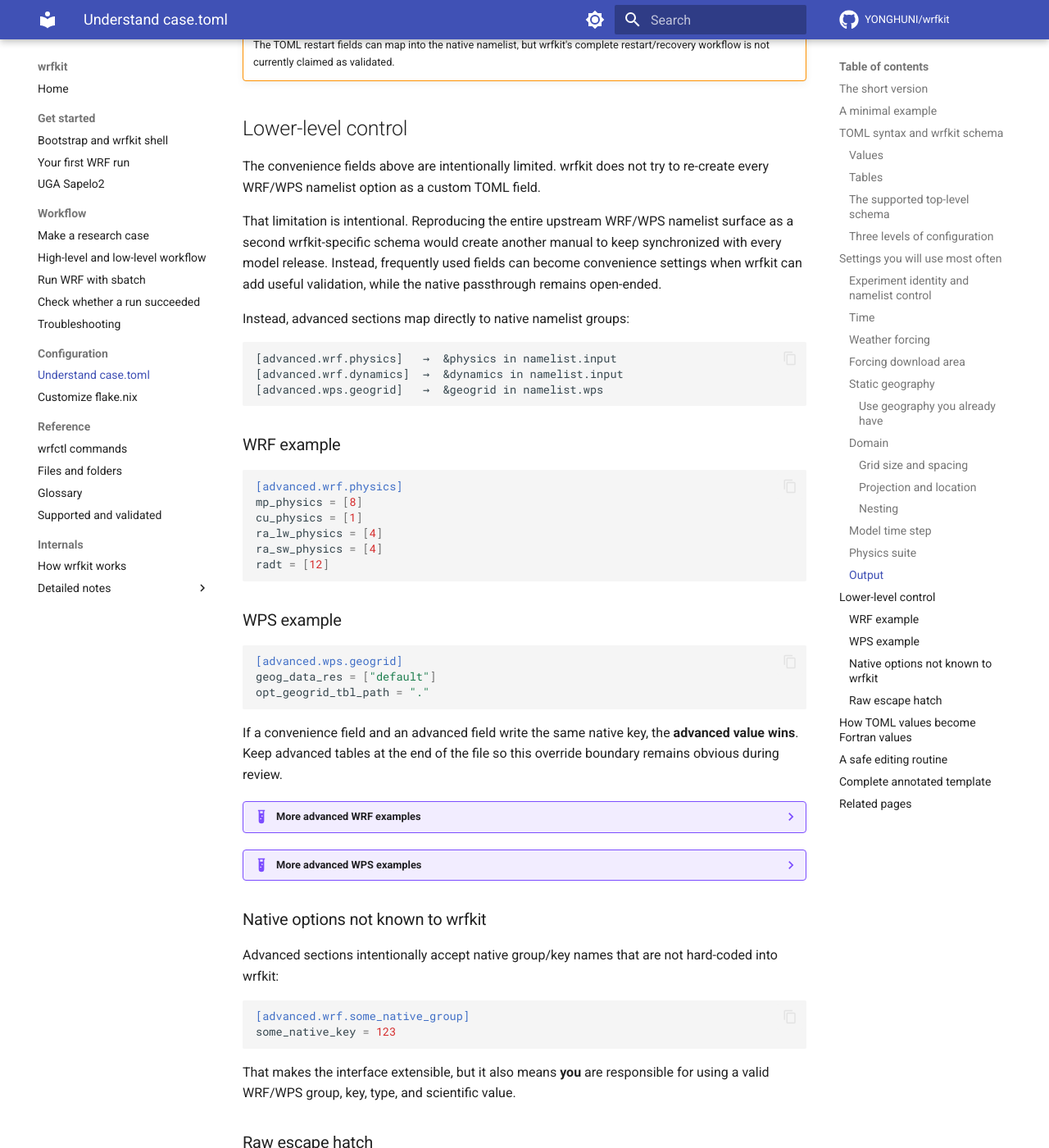
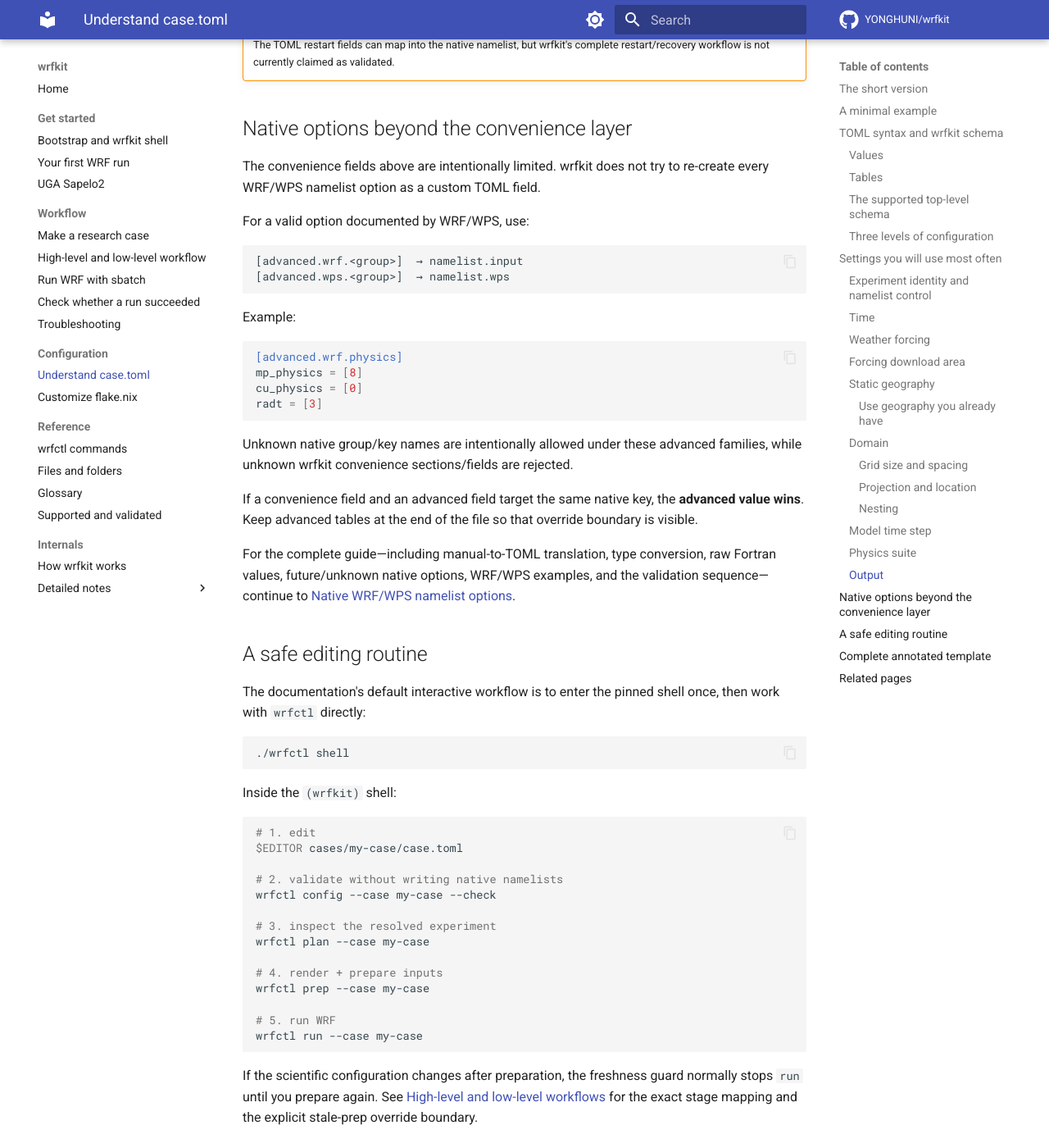
Before and after one commit to YONGHUNI/wrfkit, an MkDocs documentation site: the page built from docs/reference/case-toml.md, in a window 1280 px wide and 1400 px high, scrolled down 13151 px. Shown: the whole window at 82% size. Built offline with MkDocs 1.6.1 and Material for MkDocs 9.7.7, drawn with Linux system fonts in a browser that asks for light colours; comment, search, counter and statistics services are not loaded; some of the changed text lies outside the part shown.

Commit message:
Split native namelist details from TOML guide

````diff
--- a/docs/reference/case-toml.md
+++ b/docs/reference/case-toml.md
@@ -628,119 +628,38 @@ storage.
     The TOML restart fields can map into the native namelist, but wrfkit's
     complete restart/recovery workflow is not currently claimed as validated.
 
-## Lower-level control
+## Native options beyond the convenience layer
 
 The convenience fields above are intentionally limited. wrfkit does not try to
 re-create every WRF/WPS namelist option as a custom TOML field.
 
-That limitation is intentional. Reproducing the entire upstream WRF/WPS
-namelist surface as a second wrfkit-specific schema would create another manual
-to keep synchronized with every model release. Instead, frequently used fields
-can become convenience settings when wrfkit can add useful validation, while
-the native passthrough remains open-ended.
-
-Instead, advanced sections map directly to native namelist groups:
+For a valid option documented by WRF/WPS, use:
 
 ```text
-[advanced.wrf.physics]   →  &physics in namelist.input
-[advanced.wrf.dynamics]  →  &dynamics in namelist.input
-[advanced.wps.geogrid]   →  &geogrid in namelist.wps
+[advanced.wrf.<group>]  → namelist.input
+[advanced.wps.<group>]  → namelist.wps
 ```
 
-### WRF example
+Example:
 
 ```toml
 [advanced.wrf.physics]
 mp_physics = [8]
-cu_physics = [1]
-ra_lw_physics = [4]
-ra_sw_physics = [4]
-radt = [12]
+cu_physics = [0]
+radt = [3]
 ```
 
-### WPS example
+Unknown native group/key names are intentionally allowed under these advanced
+families, while unknown wrfkit convenience sections/fields are rejected.
 
-```toml
-[advanced.wps.geogrid]
-geog_data_res = ["default"]
-opt_geogrid_tbl_path = "."
-```
+If a convenience field and an advanced field target the same native key, the
+**advanced value wins**. Keep advanced tables at the end of the file so that
+override boundary is visible.
 
-If a convenience field and an advanced field write the same native key, the
-**advanced value wins**. Keep advanced tables at the end of the file so this
-override boundary remains obvious during review.
-
-??? example "More advanced WRF examples"
-
-    ```toml
-    [advanced.wrf.domains]
-    p_top_requested = 5000
-    parent_time_step_ratio = [1]
-    feedback = 1
-    smooth_option = 0
-
-    [advanced.wrf.dynamics]
-    hybrid_opt = 2
-    diff_opt = [2]
-    km_opt = [4]
-
-    [advanced.wrf.bdy_control]
-    spec_bdy_width = 5
-    specified = [true]
-    ```
-
-??? example "More advanced WPS examples"
-
-    ```toml
-    [advanced.wps.share]
-    wrf_core = "ARW"
-    active_grid = [true]
-
-    [advanced.wps.ungrib]
-    out_format = "WPS"
-    prefix = "FILE"
-
-    [advanced.wps.metgrid]
-    fg_name = ["FILE"]
-    opt_metgrid_tbl_path = "."
-    ```
-
-### Native options not known to wrfkit
-
-Advanced sections intentionally accept native group/key names that are not
-hard-coded into wrfkit:
-
-```toml
-[advanced.wrf.some_native_group]
-some_native_key = 123
-```
-
-That makes the interface extensible, but it also means **you** are responsible
-for using a valid WRF/WPS group, key, type, and scientific value.
-
-### Raw escape hatch
-
-Some Fortran namelist syntax cannot be expressed cleanly as ordinary TOML
-values. In that case:
-
-```toml
-[advanced.wrf_raw.domains]
-"eta_levels(1:3)" = "1.0, 0.5, 0.0"
-```
-
-The right-hand string is inserted verbatim as the native namelist value.
-
-Use `*_raw` only when ordinary TOML values are not enough.
-
-## How TOML values become Fortran values
-
-| TOML value | Native namelist form |
-| --- | --- |
-| `"text"` | quoted string |
-| `12` | integer |
-| `12.5` | floating-point number |
-| `true` / `false` | `.true.` / `.false.` |
-| `[1, 2, 3]` | comma-separated values |
+For the complete guide—including manual-to-TOML translation, type conversion,
+raw Fortran values, future/unknown native options, WRF/WPS examples, and the
+validation sequence—continue to
+[Native WRF/WPS namelist options](native-namelists.md).
 
 ## A safe editing routine
 
````
